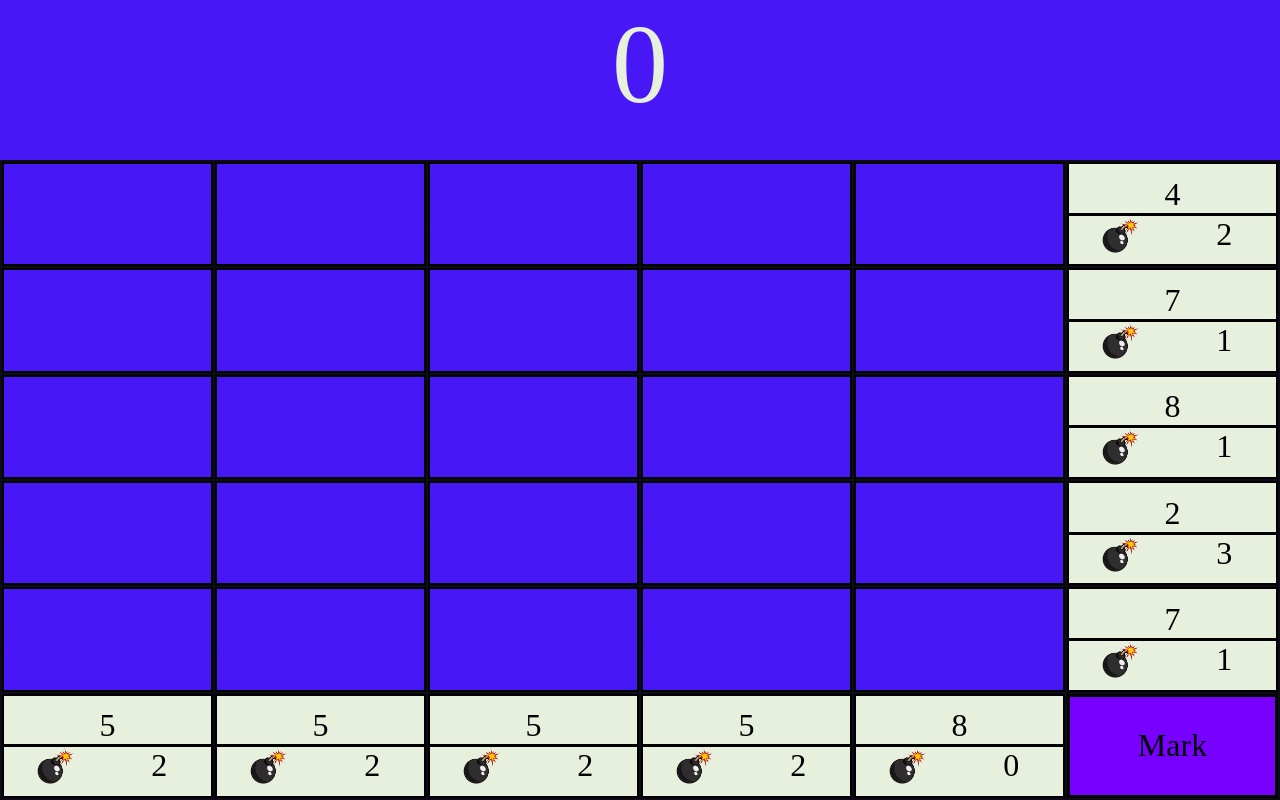
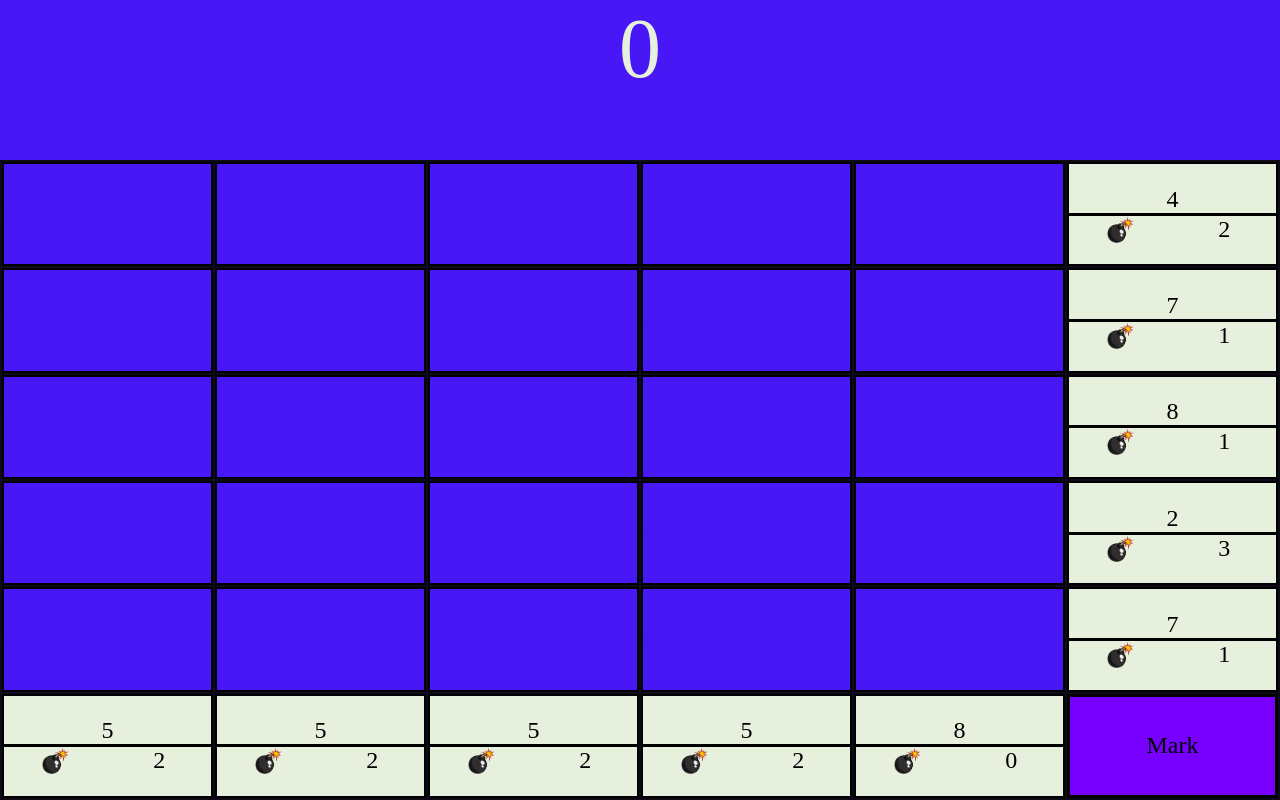
Before and after one commit to bsad79/BombFlip, a plain HTML site: page index.html in a window 1280 px wide. Drawn offline with Linux system fonts and the light colour scheme.

Commit message:
Style update

```diff
--- a/style.css
+++ b/style.css
@@ -7,7 +7,7 @@ html{
 body{
     margin: 0;
     height: 100vh;
-    font-size: 200%;
+    font-size: 150%;
 }
 
 .placar{
@@ -91,7 +91,11 @@ td{
     background-color: #7700ff;
     text-align: center;
     border: solid black;
-    width: 10%;
+    max-width: 5vh;
+}
+
+.mark a{
+    transform: rotate(45deg);
 }
 
 .markSelcted{
```
